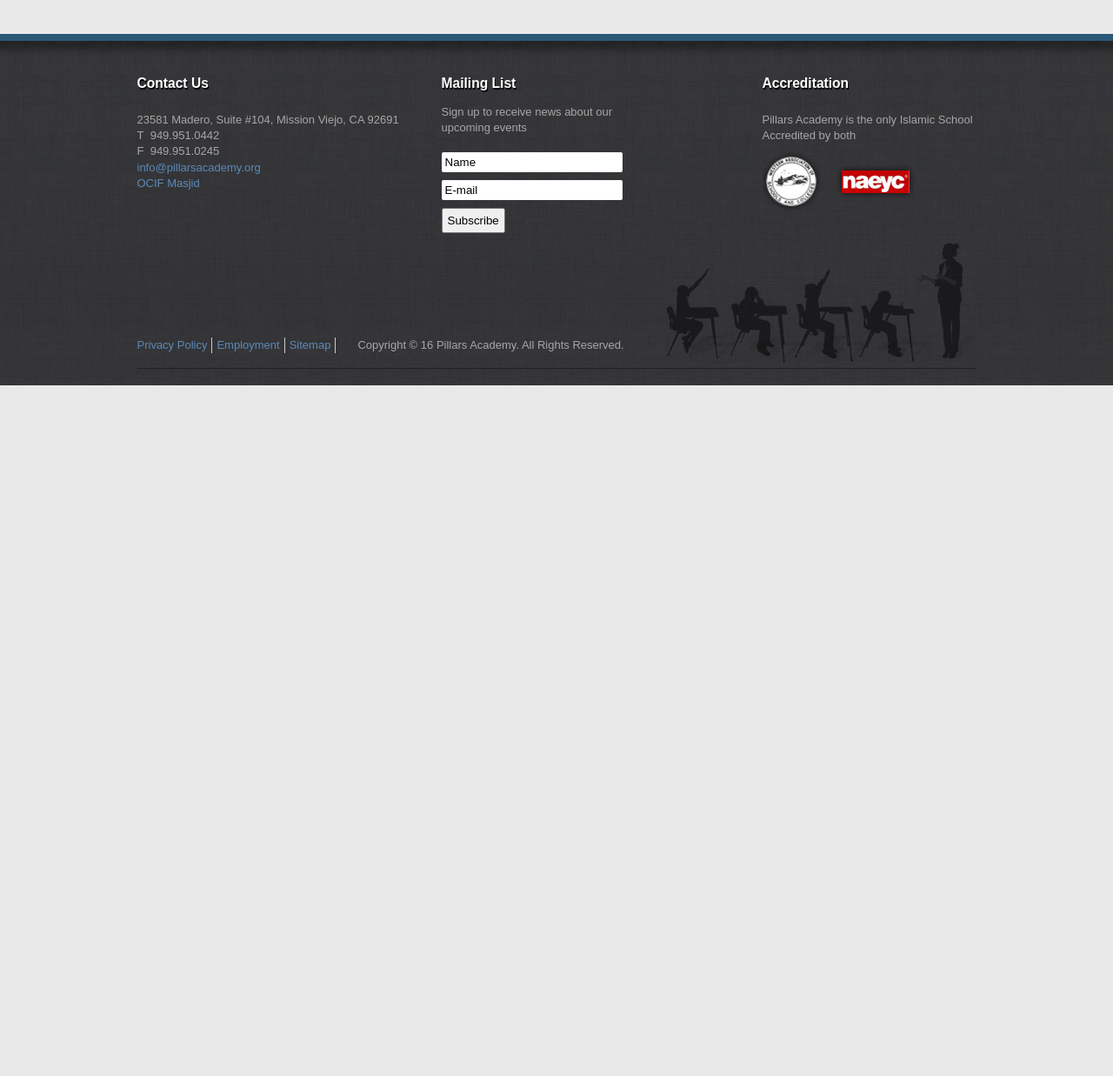
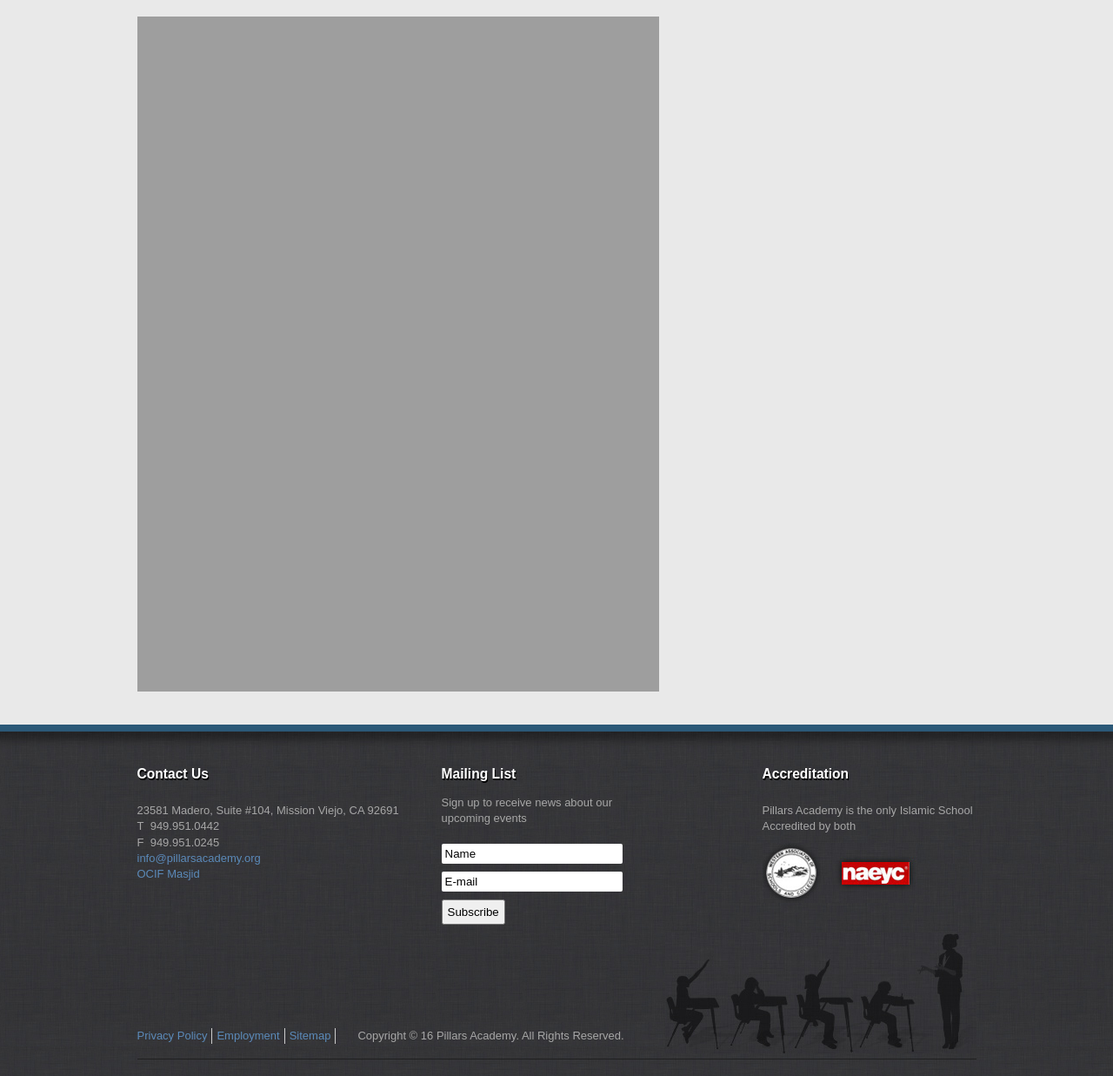
Before and after one commit to pillarsacademy/pillarsacademy.github.io, a Jekyll site: the page built from admission/tuition.md, in a window 1280 px wide. Shown: the part 1324-2561 px from the top of the page at 87% size. Built offline with Jekyll 4.4.1, drawn with Linux system fonts in a browser that asks for light colours; nearby versions of some CDN libraries; our own code applies the rules of GitHub Pages for plain Markdown files; before the commit the page ends 1767 px from its top, so only the background shows below that.

Commit message:
Tuition Doc updates

```diff
--- a/admission/tuition.md
+++ b/admission/tuition.md
@@ -4,4 +4,6 @@
 
 # Annual Tuition
 
-<img src="https://cloud.githubusercontent.com/assets/11180395/18050048/ef87f89e-6da0-11e6-9cd8-43125ccd9e84.jpg" width="600" height="776" />
+<p><a href="http://www.pillarsacademy.org/images/2016-2017TuitionSheet.pdf"><img src="http://www.pillarsacademy.org/images/2016-2017Tuition.png" width="600" height="776" /></a></p>
+
+<p><a href="http://www.pillarsacademy.org/images/2017-2018TuitionSheet.pdf"><img src="http://www.pillarsacademy.org/images/2017-2018Tuition.png" width="600" height="776" /></a></p>
```
Also changed, not shown: images/2016-2017Tution.png (added), images/2017-2018Tution.png (added), 3 other files.
